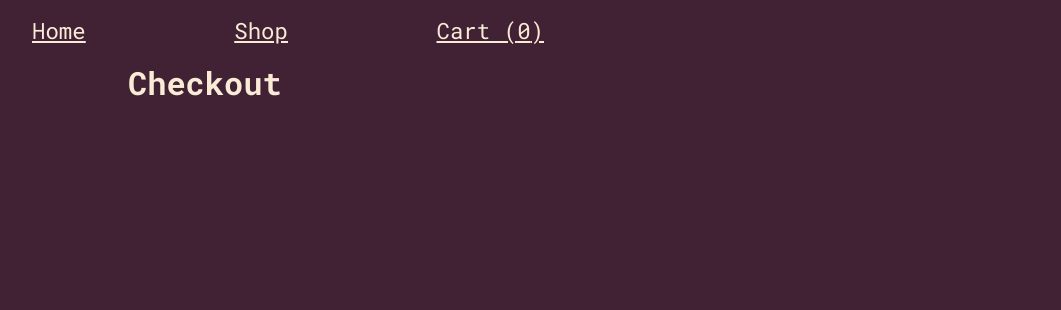
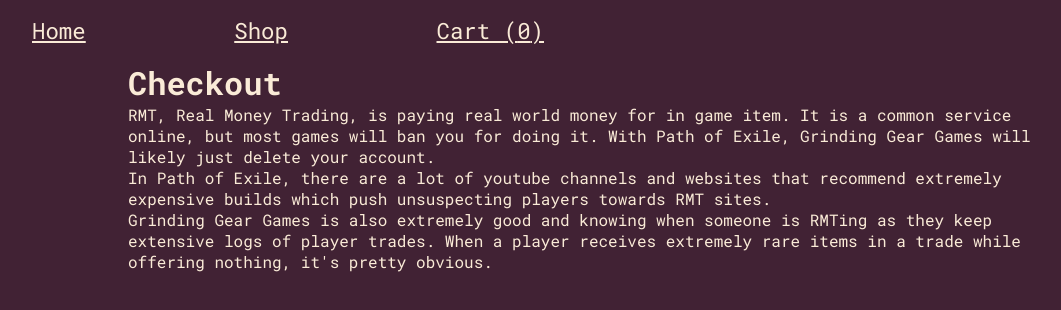
Before and after one commit to smmmfrd/fake-poe-rmt, a React (Vite) app: page /checkout in a window 1280 px wide. Shown: the top 310 px of the page, without its empty margins (32-1093 px from the left). Built offline with nearby package versions, Linux system fonts and the light colour scheme.

Commit message:
Checkout Text

```diff
--- a/src/components/Checkout.jsx
+++ b/src/components/Checkout.jsx
@@ -1,7 +1,10 @@
 export default function Checkout(){
     return(
-        <>
+        <div className="checkout">
             <h1>Checkout</h1>
-        </>
+            <p>RMT, Real Money Trading, is paying real world money for in game item. It is a common service online, but most games will ban you for doing it. With Path of Exile, Grinding Gear Games will likely just delete your account.</p>
+            <p>In Path of Exile, there are a lot of youtube channels and websites that recommend extremely expensive builds which push unsuspecting players towards RMT sites.</p>
+            <p>Grinding Gear Games is also extremely good and knowing when someone is RMTing as they keep extensive logs of player trades. When a player receives extremely rare items in a trade while offering nothing, it's pretty obvious.</p>
+        </div>
     )
 }
--- a/src/components/Home.jsx
+++ b/src/components/Home.jsx
@@ -1,7 +1,8 @@
 export default function Home(){
     return(
-        <>
+        <div className="home">
             <h1>Home</h1>
-        </>
+
+        </div>
     )
 }
```
